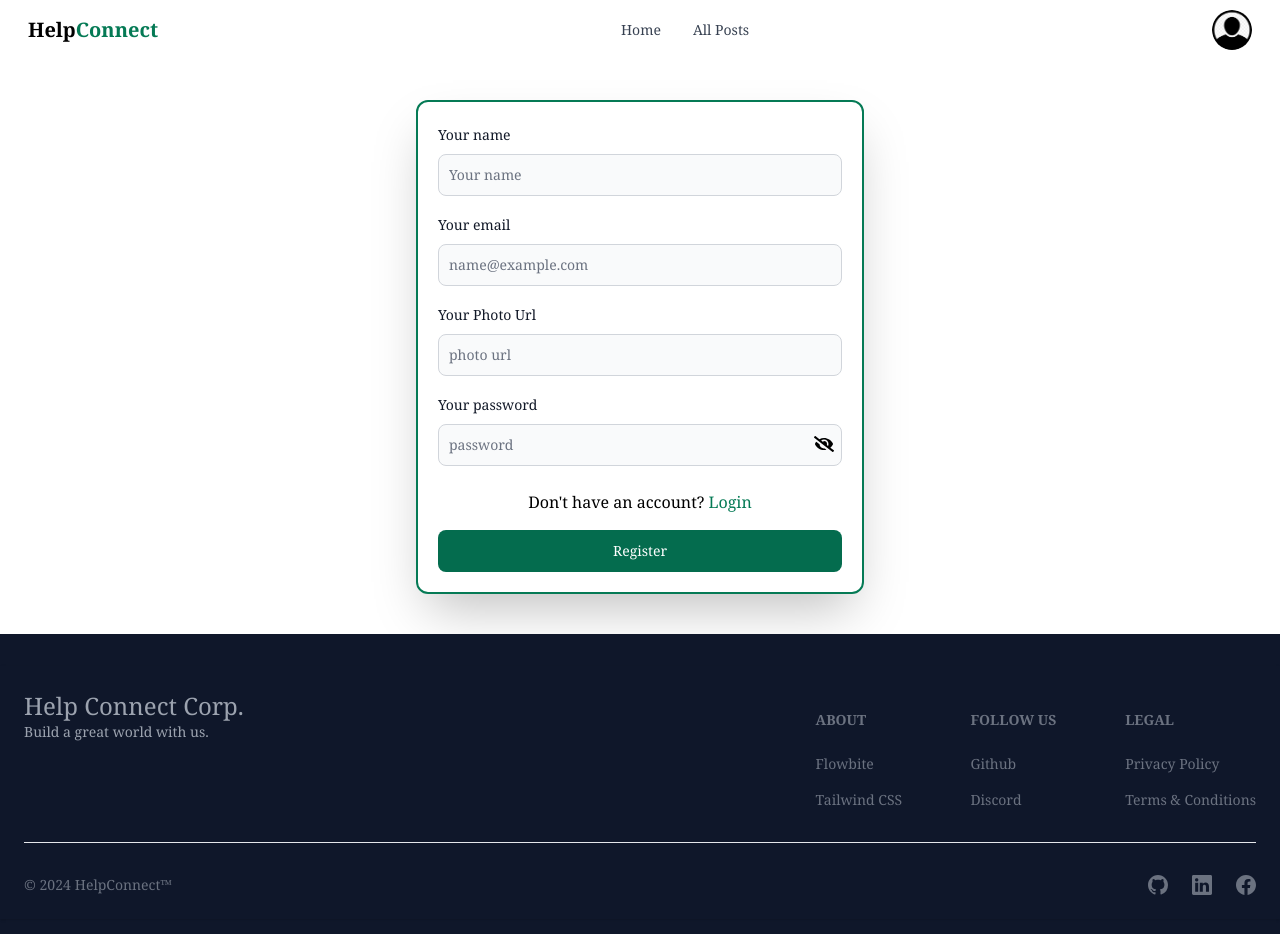
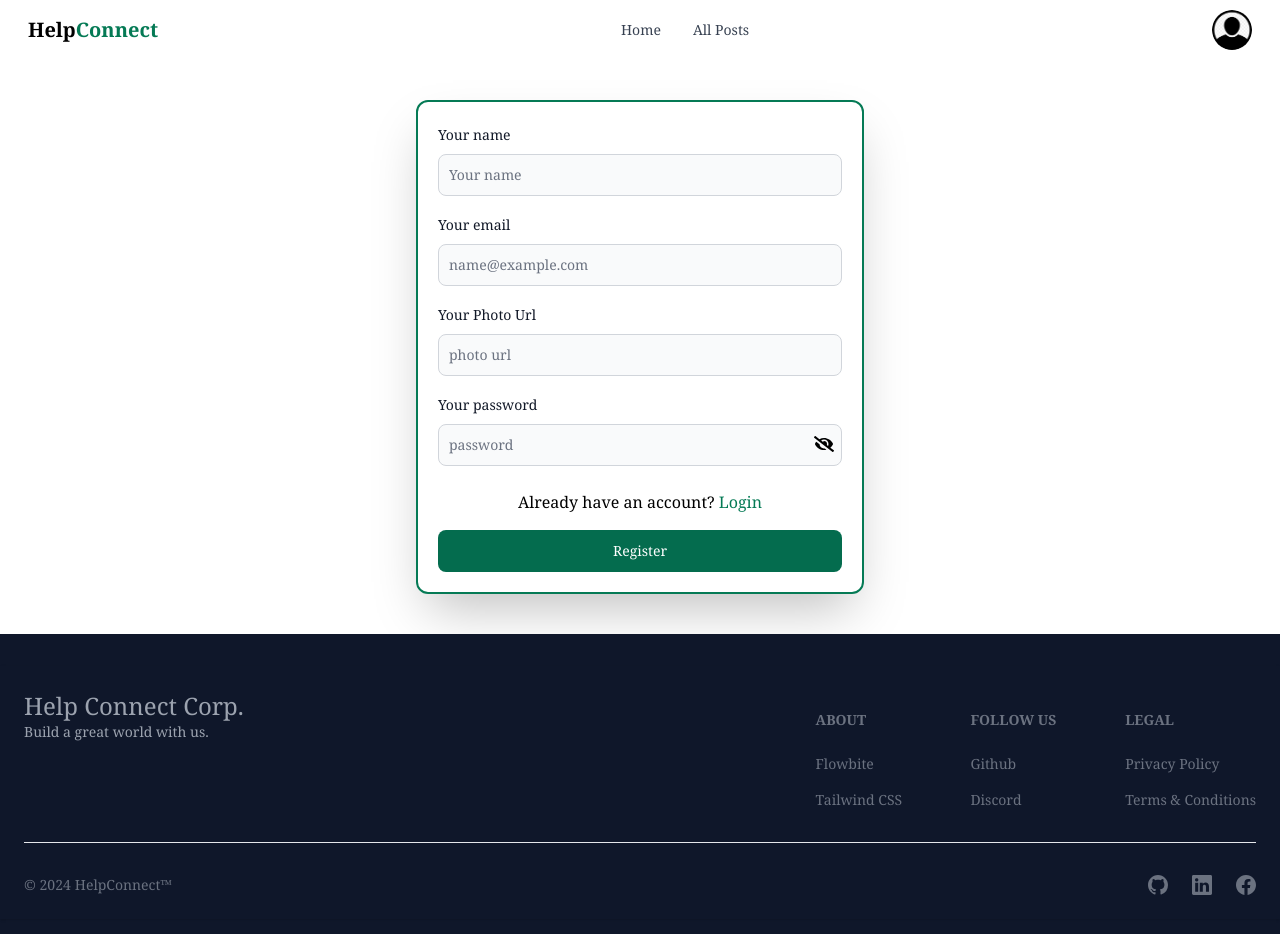
Before and after one commit to noman023/helpConnect-client, a React (Vite) app: page /register in a window 1280 px wide. Shown: the top 934 px of the page. Built offline with nearby package versions, Linux system fonts and the light colour scheme.

Commit message:
add button to need volunteer section

```diff
--- a/src/components/NeedVolunteer/NeedVolunteer.jsx
+++ b/src/components/NeedVolunteer/NeedVolunteer.jsx
@@ -1,5 +1,7 @@
 import SectionHead from "../SectionHead/SectionHead";
 import CardComponent from "../Card/Card";
+import { Button } from "flowbite-react";
+import { Link } from "react-router-dom";
 
 export default function NeedVolunteer() {
   return (
@@ -9,6 +11,12 @@ export default function NeedVolunteer() {
       <div className="grid grid-cols-1 md:grid-cols-2 lg:grid-cols-3 gap-5 my-10">
         <CardComponent />
       </div>
+
+      <Link to={"/allPost"}>
+        <Button color={"success"} className="mb-10 mx-auto">
+          See All Post
+        </Button>
+      </Link>
     </div>
   );
 }
--- a/src/components/Register/Register.jsx
+++ b/src/components/Register/Register.jsx
@@ -115,7 +115,7 @@ export default function Register() {
       </div>
 
       <p className="mt-2 text-center">
-        Don't have an account?{" "}
+        Already have an account?{" "}
         <Link to="/login" className="text-green-600 ">
           Login
         </Link>
```
